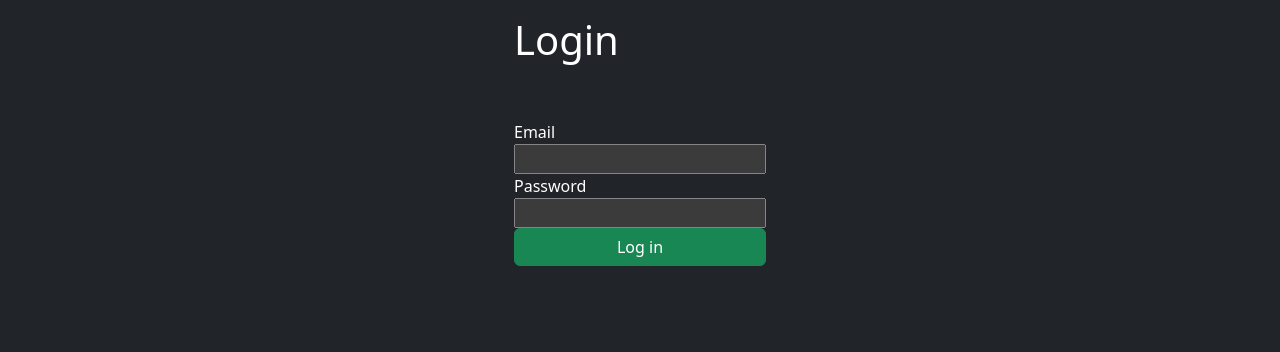
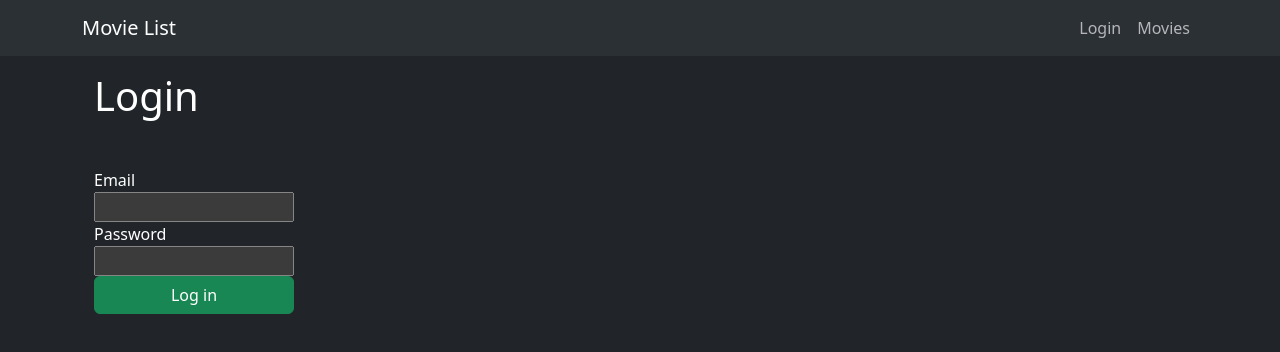
Before and after one commit to Krisejg99/react-login, a React (Vite) app: page /login in a window 1280 px wide. Shown: the top 352 px of the page. Built offline with nearby package versions, Linux system fonts and the light colour scheme.

Commit message:
Simple Navigation menu added

```diff
--- a/src/App.tsx
+++ b/src/App.tsx
@@ -6,11 +6,12 @@
 import LoginPage from './pages/LoginPage'
 import RegisterPage from './pages/RegisterPage'
 import ListPage from './pages/ListPage'
+import Navigation from './components/Navigation'
 
 const App = () => {
 	return (
 		<div id='App' className='bg-dark text-white'>
-			{/* <Navigation /> */}
+			<Navigation />
 
 			<Container className='py-3'>
 				<Routes>
--- a/src/assets/scss/App.scss
+++ b/src/assets/scss/App.scss
@@ -5,15 +5,16 @@
 	color: $gray-200;
 }
 
-.container {
-	display: flex;
-	flex-direction: column;
-	justify-content: center;
-	max-width: 300px;
+// .container {
+// 	display: flex;
+// 	flex-direction: column;
+// 	justify-content: center;
+// 	max-width: 300px;
 
 	#login-form {
 		display: flex;
 		flex-direction: column;
+		max-width: 200px;
 		width: 100%;
 	}
-}
+// }
--- a/src/components/MovieList.tsx
+++ b/src/components/MovieList.tsx
@@ -2,11 +2,7 @@
 import { Movie } from '../types'
 import { getMovies } from '../services/MovieAPI'
 
-interface IProps {
-
-}
-
-const MovieList: React.FC<IProps> = ({ }) => {
+const MovieList = () => {
 	const [movies, setMovies] = useState<Movie[]>([])
 
 	const getMovieList = async () => {
--- /dev/null
+++ b/src/components/Navigation.tsx
@@ -0,0 +1,22 @@
+import Container from 'react-bootstrap/Container'
+import Nav from 'react-bootstrap/Nav'
+import Navbar from 'react-bootstrap/Navbar'
+
+const Navigation = () => {
+	return (
+		<Navbar expand="sm" className="bg-body-tertiary">
+			<Container>
+				<Navbar.Brand href="/">Movie List</Navbar.Brand>
+				<Navbar.Toggle aria-controls="basic-navbar-nav" />
+				<Navbar.Collapse id="basic-navbar-nav">
+					<Nav className="ms-auto">
+						<Nav.Link href="/login">Login</Nav.Link>
+						<Nav.Link href="/list">Movies</Nav.Link>
+					</Nav>
+				</Navbar.Collapse>
+			</Container>
+		</Navbar>
+	)
+}
+
+export default Navigation
```
